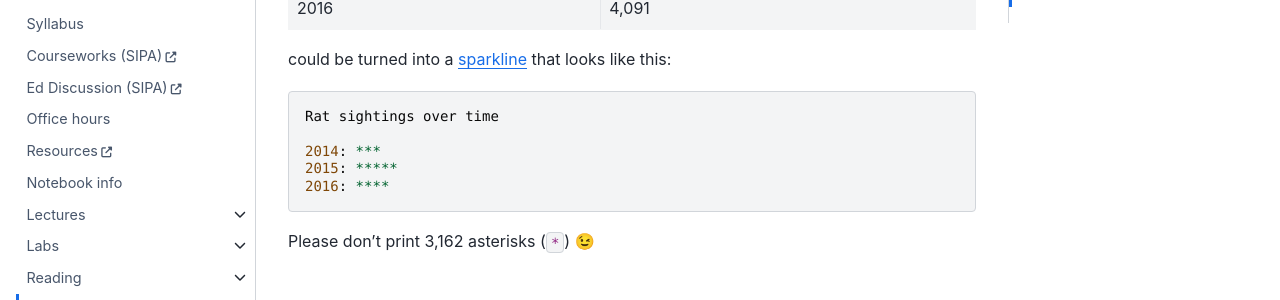
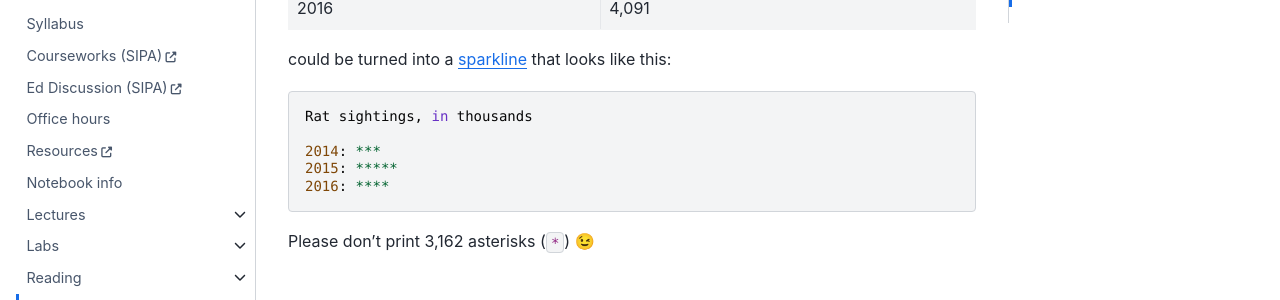
Before and after one commit to afeld/computing-in-context, a Jupyter Book: the page built from project_1.md, in a window 1280 px wide and 900 px high, scrolled down 1737 px. Shown: the part 152-452 px from the top of the window. Built offline with Jupyter Book 1.0.4 settings and Sphinx 7.4.7 and the Sphinx Book theme 1.1.4, drawn with Linux system fonts in a browser that asks for light colours; pages that are not in the unit, such as notebooks, are missing from menus; comment, search, counter and statistics services are not loaded.

Commit message:
clarify unit in project 1 example

````diff
--- a/project_1.md
+++ b/project_1.md
@@ -61,7 +61,7 @@ Data that looks like this:
 could be turned into a [sparkline](https://en.wikipedia.org/wiki/Sparkline) that looks like this:
 
 ```
-Rat sightings over time
+Rat sightings, in thousands
 
 2014: ***
 2015: *****
````
